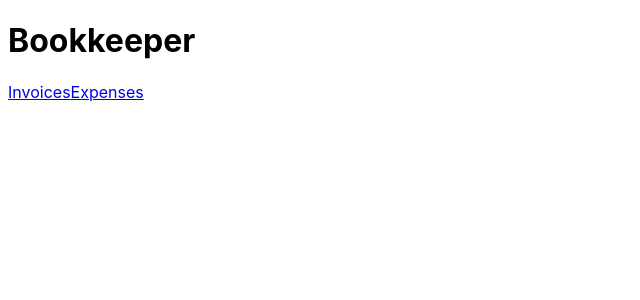
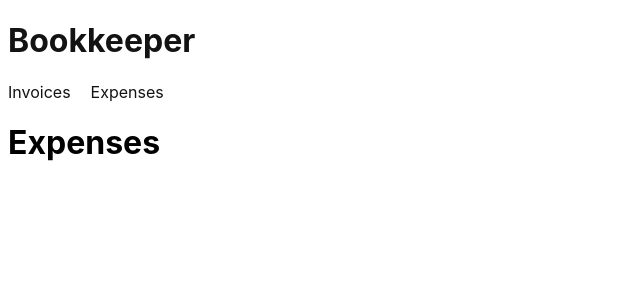
Before and after one commit to ogechinagu/router-tutorial, a React (Vite) app: page /expense in a window 1280 px wide. Shown: the top 300 px of the page, without its empty margins (0-640 px from the left). Built offline with nearby package versions, Linux system fonts and the light colour scheme.

Commit message:
3 files modified

```diff
--- a/src/App.jsx
+++ b/src/App.jsx
@@ -4,10 +4,39 @@ import { Link, Outlet } from 'react-router-dom';
 const App = () => {
   return (
     <div>
-      <h1>Bookkeeper</h1>
+      <h1>
+        <Link
+          to="/"
+          style={{
+            textDecoration: 'none',
+            color: '#131313',
+            paddingRight: '20px',
+          }}
+        >
+          Bookkeeper
+        </Link>
+      </h1>
       <nav>
-        <Link to="/invoices">Invoices</Link>
-        <Link to="/expences">Expenses</Link>
+        <Link
+          to="/invoices"
+          style={{
+            textDecoration: 'none',
+            color: '#131313',
+            paddingRight: '20px',
+          }}
+        >
+          Invoices
+        </Link>
+        <Link
+          to="/expences"
+          style={{
+            textDecoration: 'none',
+            color: '#131313',
+            paddingRight: '20px',
+          }}
+        >
+          Expenses
+        </Link>
       </nav>
       <Outlet />
     </div>
--- a/src/main.jsx
+++ b/src/main.jsx
@@ -1,13 +1,20 @@
 import * as React from 'react';
 import * as ReactDOM from 'react-dom';
-import { BrowserRouter as Router } from 'react-router-dom';
+import { BrowserRouter as Router, Routes, Route } from 'react-router-dom';
 import App from './App';
 import './main.css';
+import Expenses from './routes/expenses';
+import Invoices from './routes/invoices';
 
 let rootElement = document.getElementById('root');
 ReactDOM.render(
   <Router>
-    <App />
+    <Routes>
+      <Route path="/" element={<App />}>
+        <Route path="invoice" element={<Invoices />} />
+        <Route path="expense" element={<Expenses />} />
+      </Route>
+    </Routes>
   </Router>,
   rootElement
 );
--- a/src/routes/expenses.jsx
+++ b/src/routes/expenses.jsx
@@ -1,7 +1,11 @@
 import { Link } from 'react-router-dom';
 
 const Expenses = () => {
-  return <h1>Expenses</h1>;
+  return (
+    <div>
+      <h1>Expenses</h1>
+    </div>
+  );
 };
 
 export default Expenses;
```
